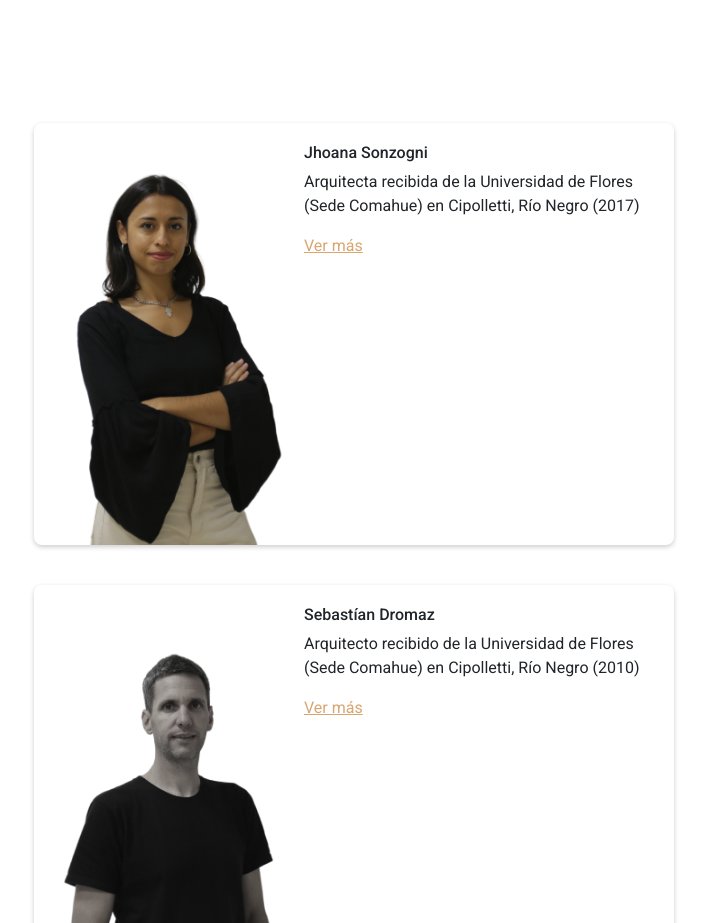
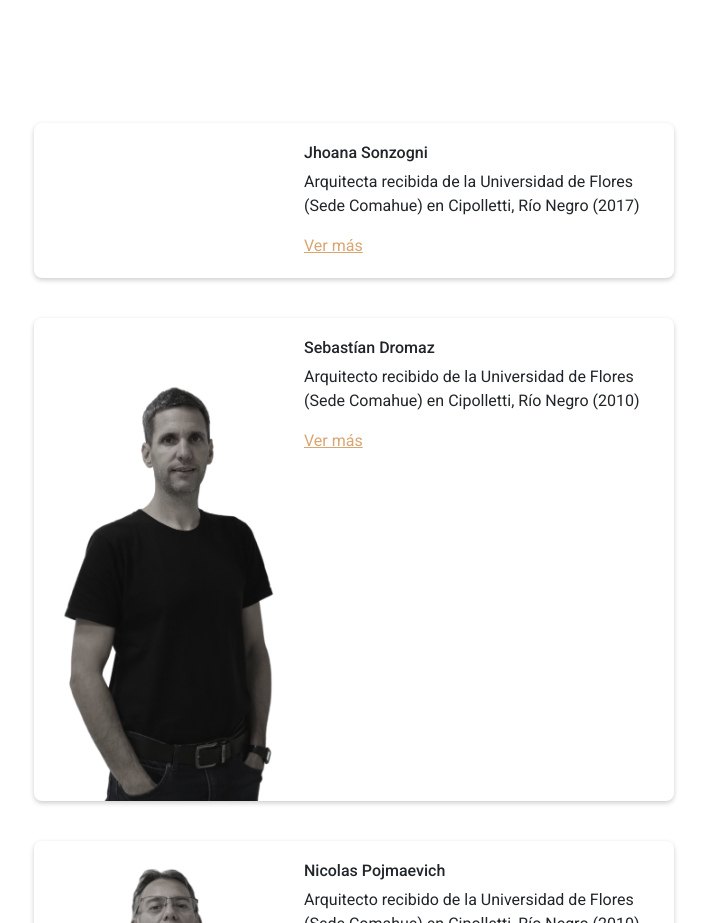
Before and after one commit to 3siete/dspbim_v0, an Angular app: page /nosotros in a window 1280 px wide. Shown: the part 1400-2323 px from the top of the page, without its empty margins (286-993 px from the left). Built offline with nearby package versions, Linux system fonts and the light colour scheme.

Commit message:
cansado...

```diff
--- a/src/app/pages/about/about.component.html
+++ b/src/app/pages/about/about.component.html
@@ -55,7 +55,6 @@
     <!-- Tarjeta 1 -->
     <div class="tarjeta" #tarjeta1 (click)="toggleInfo(tarjeta1)">
         <div class="contenedor-imagen">
-            <img src="../../../assets/nosotros/jhoi2.png" alt="Nombre Persona" class="foto">
         </div>
         <div class="contenido-texto">
             <h2>Jhoana Sonzogni</h2>
```
